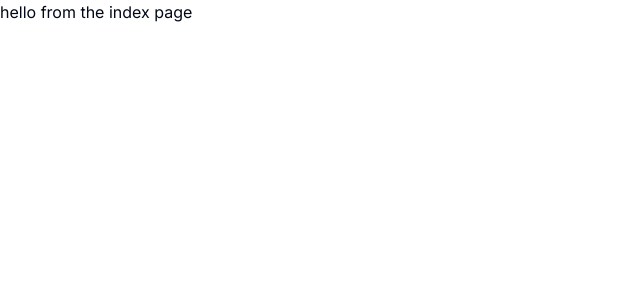
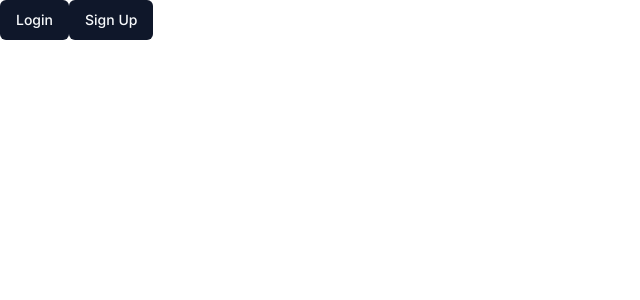
Before and after one commit to biduedson/ecommerce-next-app, a Next.js app: page / in a window 1280 px wide. Shown: the top 300 px of the page, without its empty margins (0-640 px from the left). Built offline with nearby package versions, Linux system fonts and the light colour scheme.

Commit message:
feat: redirect to home page when username is different from my email

```diff
--- a/app/dashboard/layout.tsx
+++ b/app/dashboard/layout.tsx
@@ -13,12 +13,13 @@ import {
 } from "@/components/ui/dropdown-menu";
 import { getKindeServerSession } from "@kinde-oss/kinde-auth-nextjs/server";
 import { redirect } from "next/navigation";
+import { LogoutLink } from "@kinde-oss/kinde-auth-nextjs/components";
 
 const DashboardLayout = async ({ children }: { children: ReactNode }) => {
   const { getUser } = getKindeServerSession();
   const user = await getUser();
 
-  if (!user) {
+  if (!user || user.email !== "biduzao.bidu21@gmail.com") {
     return redirect("/");
   }
   return (
@@ -56,7 +57,9 @@ const DashboardLayout = async ({ children }: { children: ReactNode }) => {
           <DropdownMenuContent align="end">
             <DropdownMenuLabel>My Account</DropdownMenuLabel>
             <DropdownMenuSeparator />
-            <DropdownMenuItem>Logout</DropdownMenuItem>
+            <DropdownMenuItem asChild>
+              <LogoutLink>Logout</LogoutLink>
+            </DropdownMenuItem>
           </DropdownMenuContent>
         </DropdownMenu>
       </header>
--- a/app/page.tsx
+++ b/app/page.tsx
@@ -1,7 +1,19 @@
+"use client";
+import { Button } from "@/components/ui/button";
+import {
+  RegisterLink,
+  LoginLink,
+} from "@kinde-oss/kinde-auth-nextjs/components";
+
 export default function Home() {
   return (
     <div>
-      <h1>hello from the index page </h1>
+      <Button asChild>
+        <LoginLink>Login</LoginLink>
+      </Button>
+      <Button asChild>
+        <RegisterLink>Sign Up</RegisterLink>
+      </Button>
     </div>
   );
 }
```
